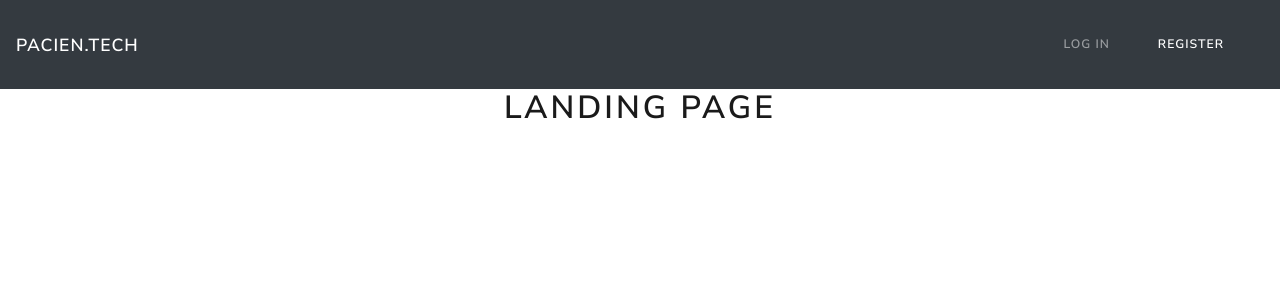
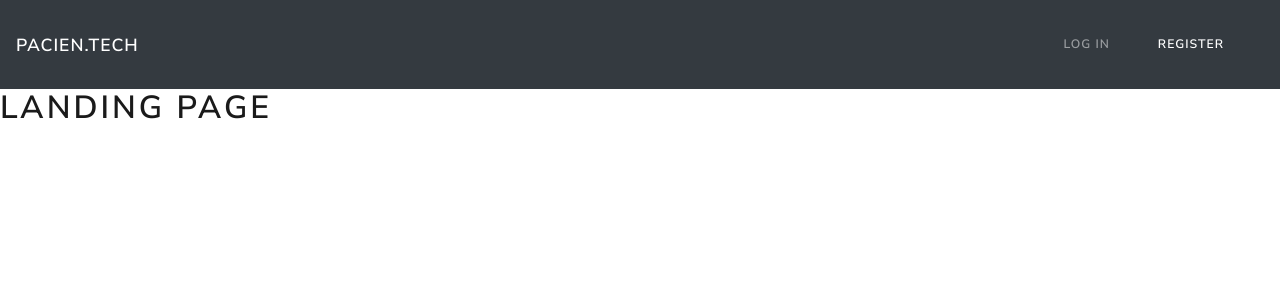
Before and after one commit to vzhny/pacientech, a React app: page / in a window 1280 px wide. Shown: the top 300 px of the page. Built offline with nearby package versions, Linux system fonts and the light colour scheme.

Commit message:
Modified app container removing the duplicate app div | 01/30

```diff
--- a/src/containers/App/App.js
+++ b/src/containers/App/App.js
@@ -6,13 +6,13 @@ import NotFound from '@/pages/NotFound/NotFound';
 import styles from './App.module.scss';
 
 const App = () => (
-  <div className={styles.App}>
+  <>
     <Navigation />
     <Router className={styles.Main}>
       <Landing path="/" />
       <NotFound default />
     </Router>
-  </div>
+  </>
 );
 
 export default App;
--- a/src/containers/App/App.module.scss
+++ b/src/containers/App/App.module.scss
@@ -1,13 +1,9 @@
 @import '~@/styles/scss/partials/variables';
 @import '~@/styles/scss/partials/abstracts';
 
-.App {
+.Main {
   height: 100vh;
   width: 100vw;
   display: flex;
   flex-direction: column;
 }
-
-.Main {
-  align-self: center;
-}
```
